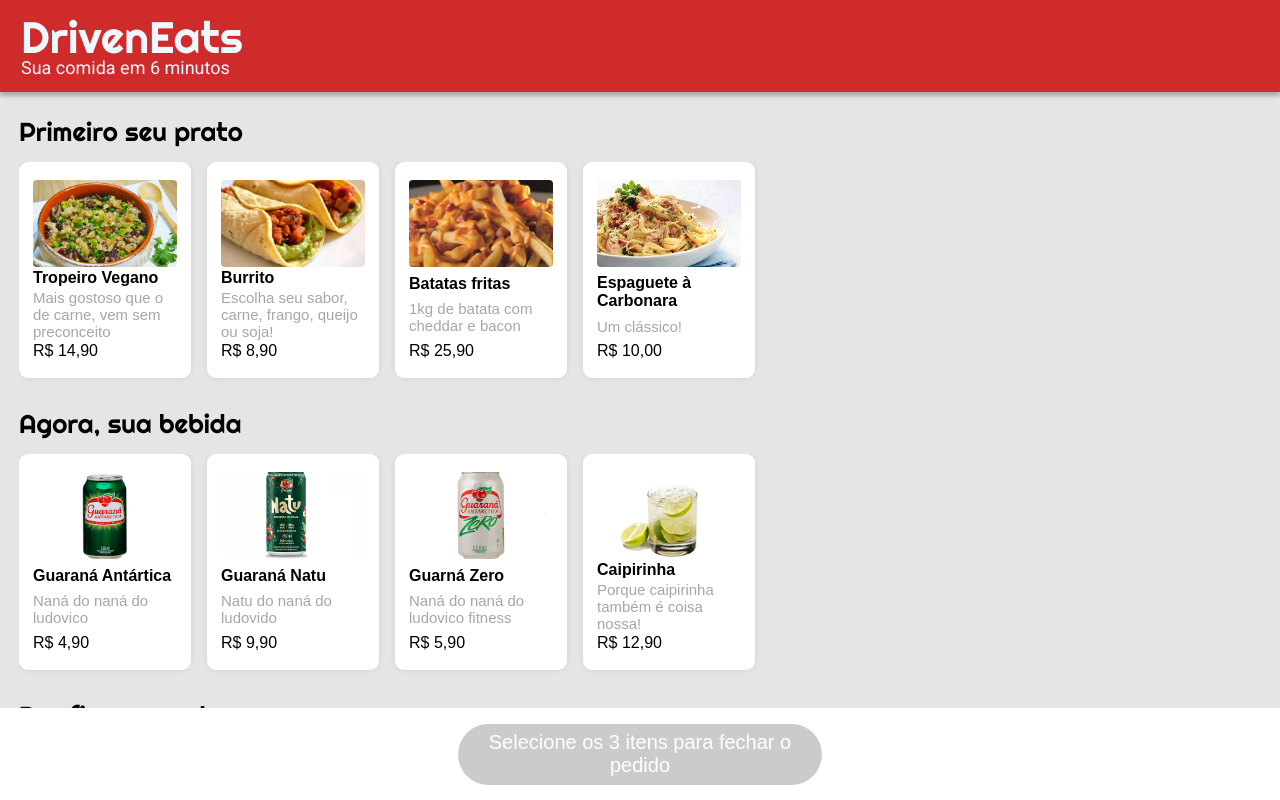
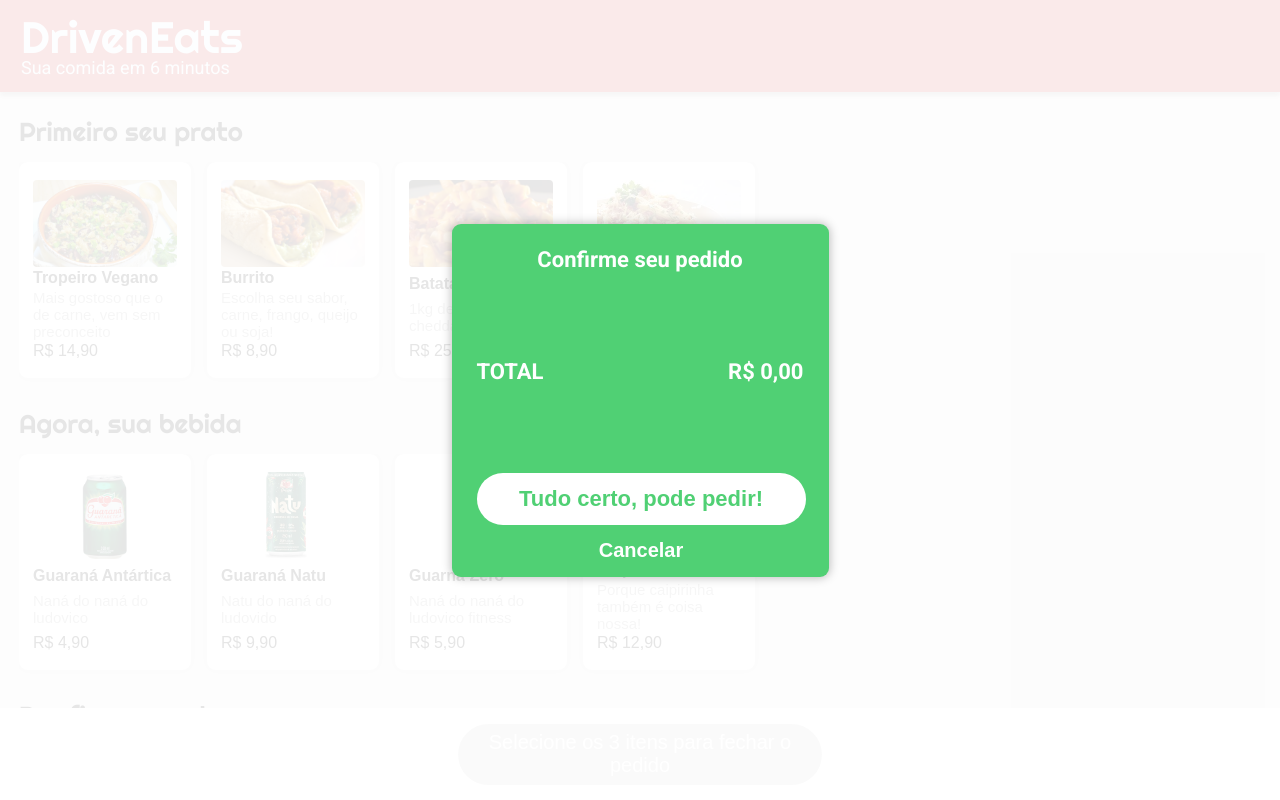
Before and after one commit to yasmimc/DrivenEats-React, a React (Create React App) app: page /revisar in a window 1280 px wide. Built offline with nearby package versions, Linux system fonts and the light colour scheme; grey boxes are pictures that could not be loaded.

Commit message:
Added ConfirmationScreen component without cancel btn yet

```diff
--- a/package.json
+++ b/package.json
@@ -5,6 +5,7 @@
   "dependencies": {
     "react": "^17.0.2",
     "react-dom": "^17.0.2",
+    "react-router-dom": "^5.2.1",
     "react-scripts": "^4.0.3"
   },
   "scripts": {
--- a/src/components/App.js
+++ b/src/components/App.js
@@ -15,7 +15,6 @@
             <TopBar />
             <Content order = {order} setOrder = {setOrder}/>
             <BottomBar order = {order}/>
-            <div className="confirmation-screen disabled"></div>
         </div>
     );
 }
--- a/src/components/BottomBar.js
+++ b/src/components/BottomBar.js
@@ -1,4 +1,13 @@
 import React from "react";
+
+import ConfirmationScreen from "./ConfirmationScreen";
+
+import {
+	BrowserRouter as Router,
+	Switch,
+	Route,
+	Link
+} from "react-router-dom";
 
 export default function BottomBar(props) {
 	const [btnState, setBtnState] = React.useState("");
@@ -20,7 +29,7 @@
 	function enableBtn() {
 		if (btnState === "") {
 			setBtnState("enabled");
-			setBtnText("Fechar pedido");
+			setBtnText("Finalizar pedido");
 		}
 	}
 
@@ -31,49 +40,26 @@
 		}
 	}
 
-	function sendOrder() {
-		if (btnState === "enabled") {
-			sendWppMsg(mainCourseOrder, drinkOrder, dessertOrder, calcTotalPrice(order));
-		}
-	}
-
 	return (
-		<div className="bottom-bar">
-			<button onClick={sendOrder} className={`order-buttom ${btnState}`}>
-				{btnText}
-			</button>
-		</div>
+		<Router>
+			<div className="bottom-bar">
+				<Link to="/revisar">
+					<button className={`order-buttom ${btnState}`}>
+						{btnText}
+					</button>
+				</Link>
+			</div>
+			<Switch>
+				<Route path="/revisar">
+					<ConfirmationScreen
+						btnState = {btnState}
+						order={order}
+						mainCourseOrder = {mainCourseOrder}
+						drinkOrder = {drinkOrder}
+						dessertOrder = {dessertOrder}
+					/>
+				</Route>
+			</Switch>
+		</Router>
 	);
 }
-
-function sendWppMsg(mainCourseOrder, drinkOrder, dessertOrder, totalPrice) {
-
-	const whatsappNumber = "553184146801";
-	let whatsappMsg = `
-	Olá, gostaria de fazer o pedido:
-	- Prato: ${
-		mainCourseOrder.map(item => ` ${item.name}${item.amount > 1 ? `(${item.amount}x)` : ""}`)
-	}
-	- Bebida: ${
-		drinkOrder.map(item => ` ${item.name}${item.amount > 1 ? `(${item.amount}x)` : ""}`)
-	}
-	- Sobremesa: ${
-		dessertOrder.map(item => ` ${item.name}${item.amount > 1 ? `(${item.amount}x)` : ""}`)
-	}
-	Total: R$ ${totalPrice};
-	`;
-
-	whatsappMsg = encodeURIComponent(whatsappMsg);
-
-	window.open("https://wa.me/"+ whatsappNumber+"?text="+whatsappMsg);
-}
-
-function calcTotalPrice(order){
-	let total = 0;
-	order.map((item)=>{
-		const price = (Number(item.price.substring(3).replace(',', '.')))
-		total = Number(total) + Number(price)
-	})
-	total = Number(total).toLocaleString('pt-BR', {style: 'currency', currency: 'BRL'})
-	return total;
-}
--- /dev/null
+++ b/src/components/ConfirmationScreen.js
@@ -0,0 +1,64 @@
+export default function ConfirmationScreen(props){
+    const {btnState, order, mainCourseOrder, drinkOrder, dessertOrder} = props;
+
+    function sendOrder() {
+        if (btnState === "enabled") {
+            sendWppMsg(mainCourseOrder, drinkOrder, dessertOrder, calcTotalPrice(order));
+        }
+    }
+
+    return(
+        <div className="confirmation-screen">
+            <div class="confirmation-box">
+                <h1>Confirme seu pedido</h1>
+                {order.map(item=>(
+                    <div class='item'>
+                    <p>  {item.name}  </p>
+                    <p>  {item.price}  </p>
+                </div>
+                ))}
+
+                <div class='total'>
+                    <p>TOTAL</p>
+                    <p>  {calcTotalPrice(order)}  </p>
+                </div>
+                <div class='buttons-container'>
+                    <button onClick={sendOrder} class='order' >Tudo certo, pode pedir!</button>
+                    <button class='cancel' >Cancelar</button>
+                </div>
+            </div>
+        </div>
+    );
+}
+
+function sendWppMsg(mainCourseOrder, drinkOrder, dessertOrder, totalPrice) {
+
+	const whatsappNumber = "553184146801";
+	let whatsappMsg = `
+	Olá, gostaria de fazer o pedido:
+	- Prato: ${
+		mainCourseOrder.map(item => ` ${item.name}${item.amount > 1 ? `(${item.amount}x)` : ""}`)
+	}
+	- Bebida: ${
+		drinkOrder.map(item => ` ${item.name}${item.amount > 1 ? `(${item.amount}x)` : ""}`)
+	}
+	- Sobremesa: ${
+		dessertOrder.map(item => ` ${item.name}${item.amount > 1 ? `(${item.amount}x)` : ""}`)
+	}
+	Total: R$ ${totalPrice};
+	`;
+
+	whatsappMsg = encodeURIComponent(whatsappMsg);
+
+	window.open("https://wa.me/"+ whatsappNumber+"?text="+whatsappMsg);
+}
+
+function calcTotalPrice(order){
+	let total = 0;
+	order.map((item)=>{
+		const price = (Number(item.price.substring(3).replace(',', '.')))
+		total = Number(total) + Number(price)
+	})
+	total = Number(total).toLocaleString('pt-BR', {style: 'currency', currency: 'BRL'})
+	return total;
+}
```
Also changed, not shown: 1 other file (tests, documents, lock files or other folders).
